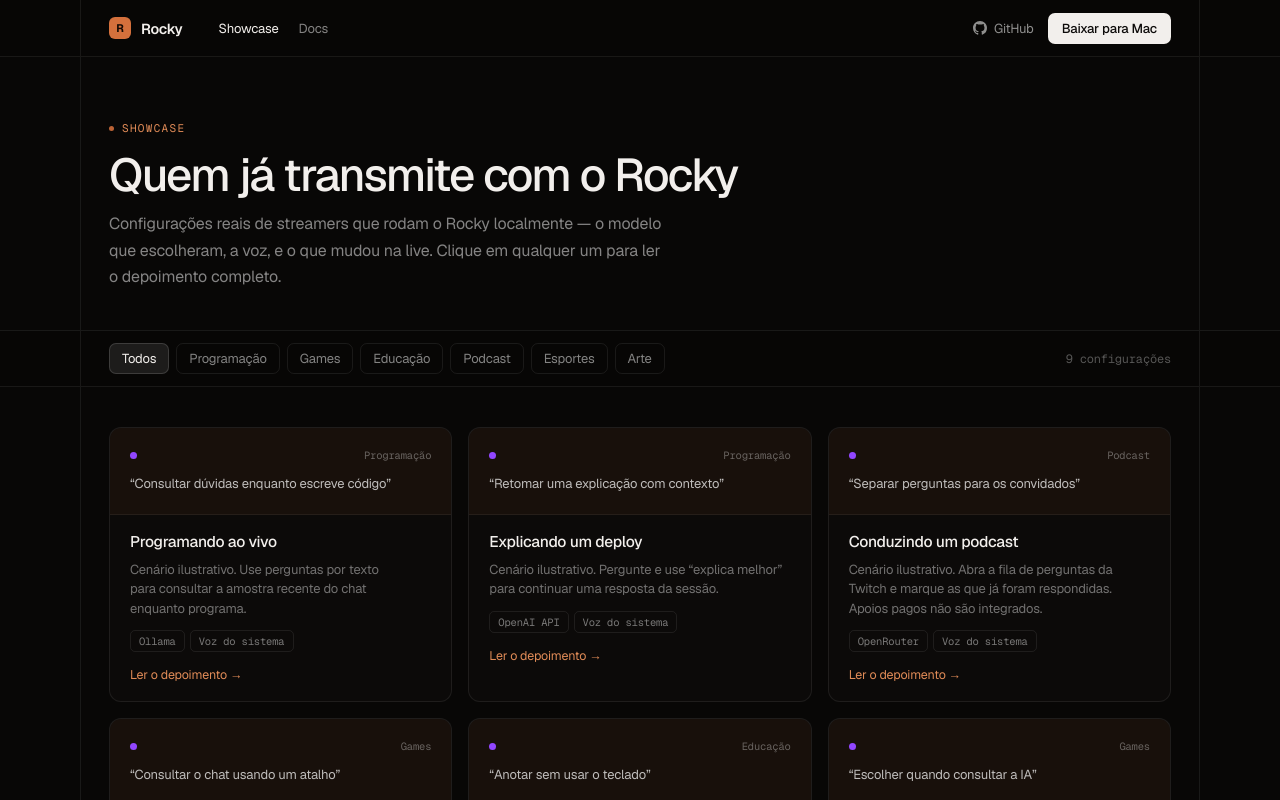
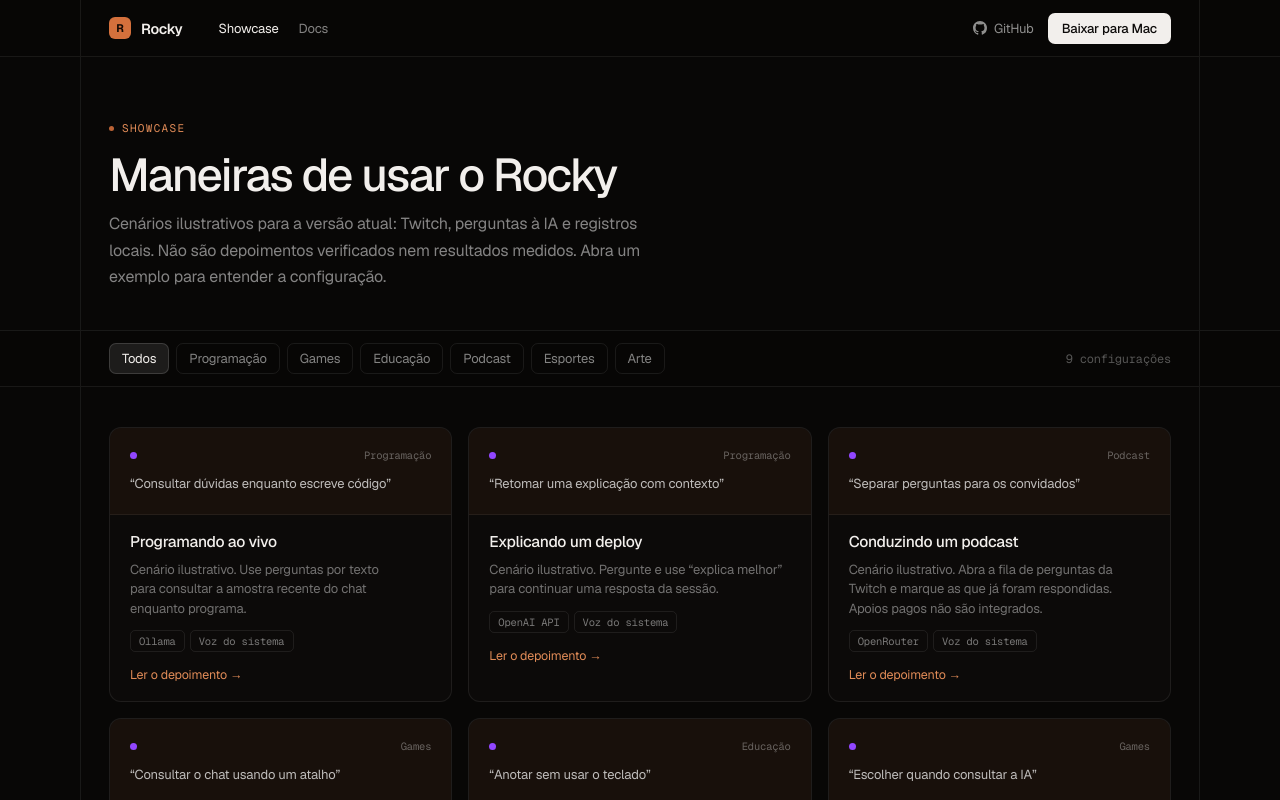
Before and after one commit to opensources-com-br/rocky, a Next.js app in the folder apps/web/: page /showcase in a window 1280 px wide. Shown: the top 800 px of the page. Built offline with nearby package versions, Linux system fonts and the light colour scheme.

Commit message:
feat: identify showcase as illustrative scenarios

```diff
--- a/apps/web/components/showcase/ShowcaseHeading.jsx
+++ b/apps/web/components/showcase/ShowcaseHeading.jsx
@@ -10,10 +10,10 @@
 {"SHOWCASE "}
 </div>
 <h1 style={{"margin": "16px 0 12px", "fontSize": "46px", "lineHeight": "1.05", "letterSpacing": "-.04em", "fontWeight": "500", "maxWidth": "640px", "textWrap": "balance"}} className="page-heading">
-{"Quem já transmite com o Rocky"}
+{"Maneiras de usar o Rocky"}
 </h1>
 <p style={{"margin": "0", "maxWidth": "560px", "fontSize": "16px", "lineHeight": "1.65", "color": "rgba(255,255,255,.5)", "textWrap": "pretty"}}>
-{"Configurações reais de streamers que rodam o Rocky localmente — o modelo que escolheram, a voz, e o que mudou na live. Clique em qualquer um para ler o depoimento completo."}
+{"Cenários ilustrativos para a versão atual: Twitch, perguntas à IA e registros locais. Não são depoimentos verificados nem resultados medidos. Abra um exemplo para entender a configuração."}
 </p>
 </div>
 </div>
```
